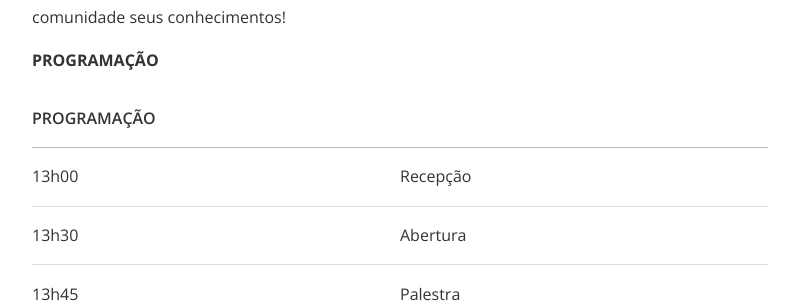
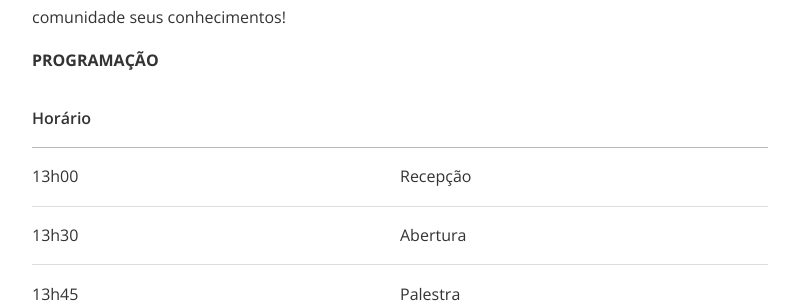
Before and after one commit to phpba/phpba.github.io, a Jekyll site: the page built from _posts/2016-03-07-1-PHPeetup-Salvador-2016.markdown, in a window 1280 px wide. Shown: the part 941-1244 px from the top of the page, without its empty margins (240-1039 px from the left). Built offline with Jekyll 4.4.1, drawn with Linux system fonts in a browser that asks for light colours; nearby versions of some CDN libraries; comment, search, counter and statistics services are not loaded; a style sheet for code colours, icons or effects is not loaded.

Commit message:
Atualizar texto sobre o primero phpeetup

```diff
--- a/_posts/2016-03-07-1-PHPeetup-Salvador-2016.markdown
+++ b/_posts/2016-03-07-1-PHPeetup-Salvador-2016.markdown
@@ -25,7 +25,7 @@ O [Call for Papers](http://speakerfight.com/events/1o-phpeetup-salvador-2016) es
 
 **PROGRAMAÇÃO**
 
-| PROGRAMAÇÃO        |
+| Horário |
 --------- | -------- |
 | 13h00   | Recepção |
 | 13h30   | Abertura |
```
